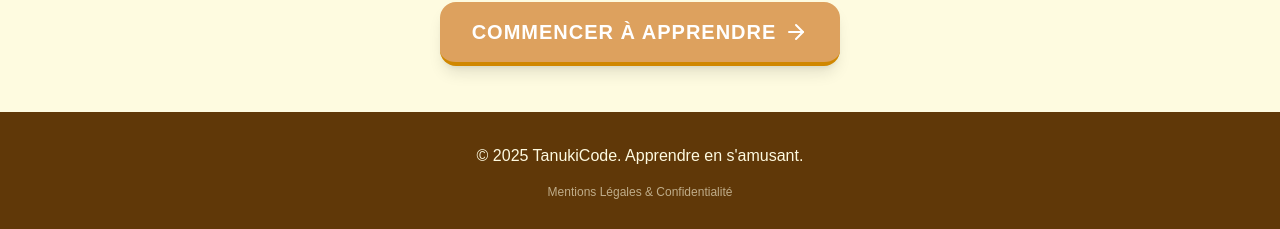
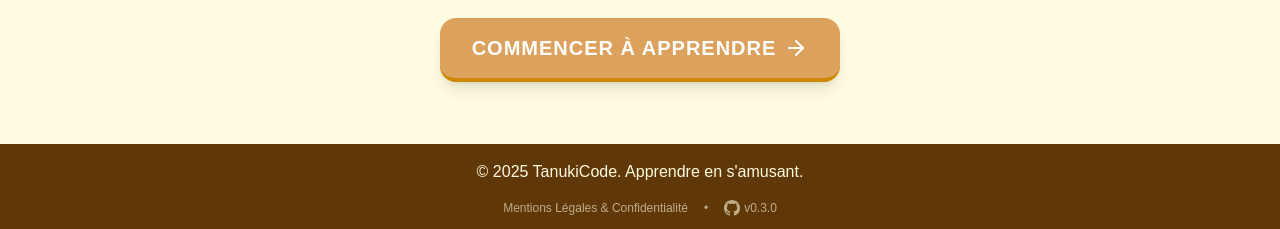
Before and after one commit to Fbrend23/TanukiCode, a Vue app: page / in a window 1280 px wide. Shown: the part 568-797 px from the top of the page. Built offline with nearby package versions, Linux system fonts and the light colour scheme; no server answers.

Commit message:
feat(footer): add version link with github icon and refine style

```diff
--- a/src/App.vue
+++ b/src/App.vue
@@ -3,9 +3,11 @@ import { RouterView, useRouter } from 'vue-router'
 import { LogOut, User as UserIcon } from 'lucide-vue-next';
 import { useAuthStore } from '@/stores/authStore'
 import ToastContainer from '@/components/ToastContainer.vue'
+import pkg from '../package.json'
 
 const auth = useAuthStore()
 const router = useRouter()
+const appVersion = pkg.version;
 
 const handleLogout = async () => {
   await auth.signOut()
@@ -65,11 +67,22 @@ const handleLogout = async () => {
     </main>
 
     <!-- Footer -->
-    <footer class="bg-tanuki-brown-dark text-tanuki-beige py-8">
+    <footer class="bg-tanuki-brown-dark text-tanuki-beige py-4">
       <div class="container mx-auto px-4 flex flex-col items-center gap-4">
         <p>&copy; 2025 TanukiCode. Apprendre en s'amusant.</p>
         <div class="flex gap-4 text-xs opacity-60">
-          <RouterLink to="/legal" class="hover:underline">Mentions Légales & Confidentialité</RouterLink>
+          <RouterLink to="/legal" class="hover:underline hover:text-tanuki-gold transition-colors">Mentions Légales &
+            Confidentialité</RouterLink>
+          <span>•</span>
+          <a :href="`https://github.com/Fbrend23/TanukiCode/releases/tag/v${appVersion}`" target="_blank"
+            class="flex items-center gap-1 hover:underline hover:text-tanuki-gold transition-colors">
+            <svg xmlns="http://www.w3.org/2000/svg" width="16" height="16" fill="currentColor" viewBox="0 0 16 16"
+              class="w-4 h-4">
+              <path
+                d="M8 0C3.58 0 0 3.58 0 8c0 3.54 2.29 6.53 5.47 7.59.4.07.55-.17.55-.38 0-.19-.01-.82-.01-1.49-2.01.37-2.53-.49-2.69-.94-.09-.23-.48-.94-.82-1.13-.28-.15-.68-.52-.01-.53.63-.01 1.08.58 1.23.82.72 1.21 1.87.87 2.33.66.07-.52.28-.87.51-1.07-1.78-.2-3.64-.89-3.64-3.95 0-.87.31-1.59.82-2.15-.08-.2-.36-1.02.08-2.12 0 0 .67-.21 2.2.82.64-.18 1.32-.27 2-.27.68 0 1.36.09 2 .27 1.53-1.04 2.2-.82 2.2-.82.44 1.1.16 1.92.08 2.12.51.56.82 1.27.82 2.15 0 3.07-1.87 3.75-3.65 3.95.29.25.54.73.54 1.48 0 1.07-.01 1.93-.01 2.2 0 .21.15.46.55.38A8.012 8.012 0 0 0 16 8c0-4.42-3.58-8-8-8z" />
+            </svg>
+            v{{ appVersion }}
+          </a>
         </div>
       </div>
     </footer>
```
